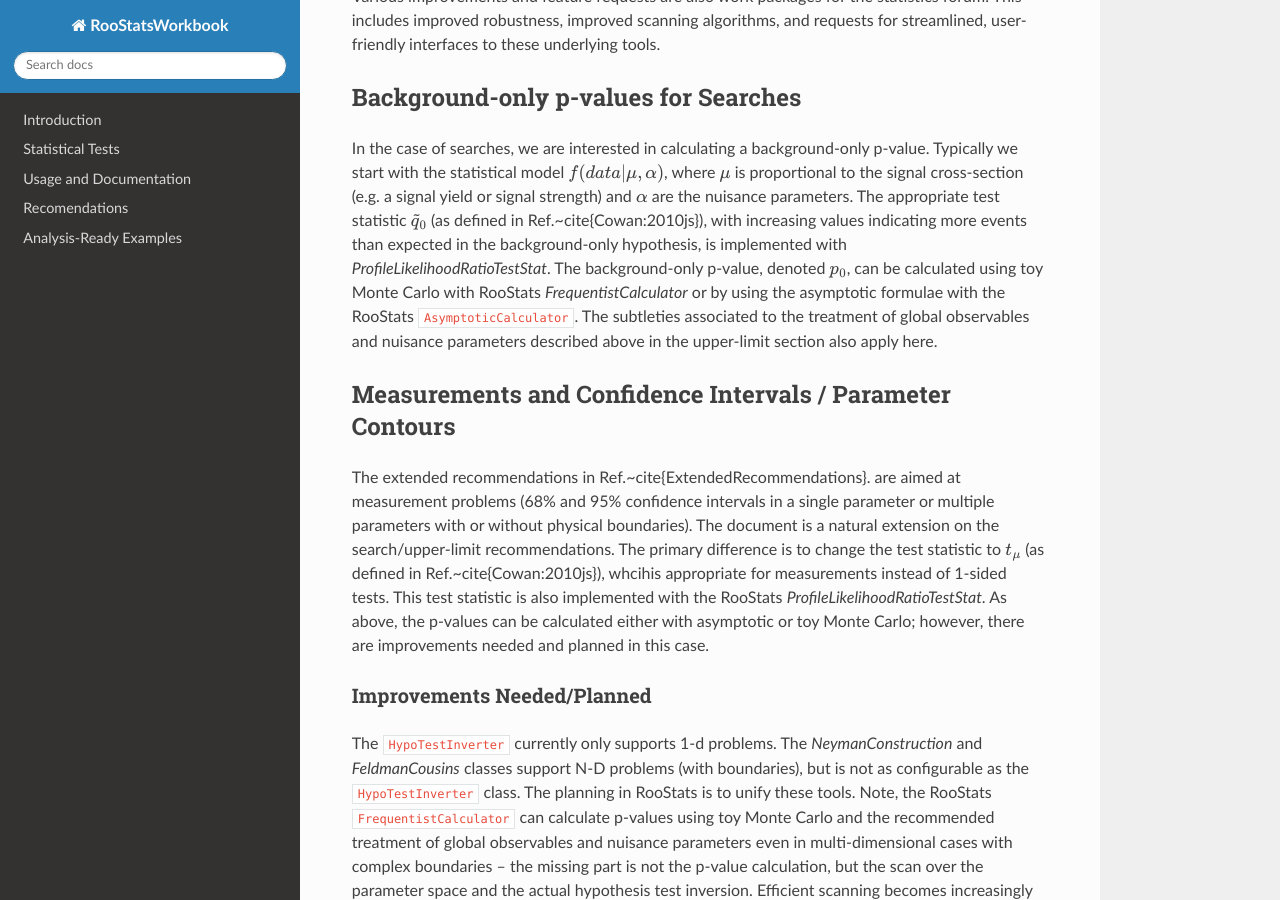
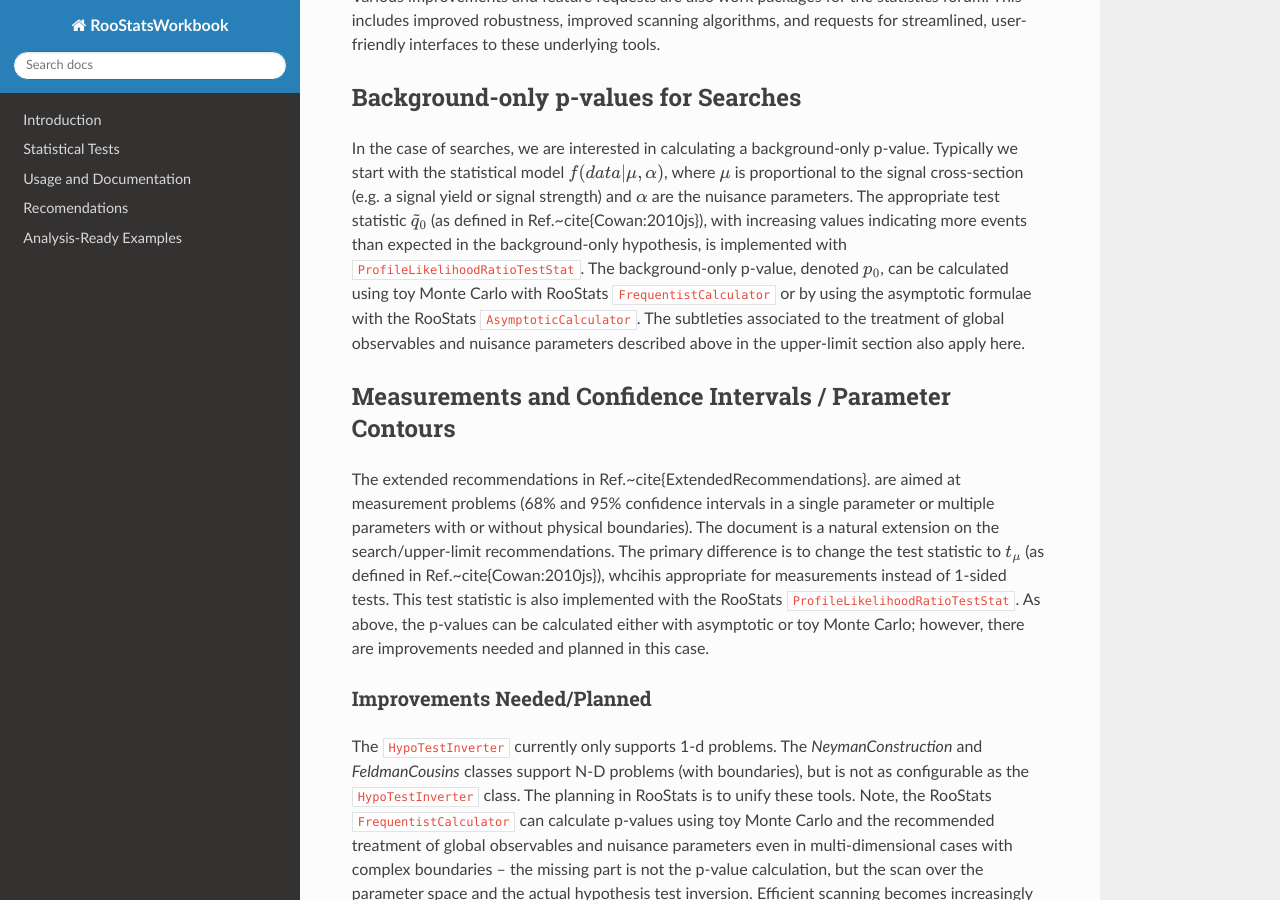
Before and after one commit to roofit-dev/RooStatsWorkbook, a Sphinx documentation site: the page built from docs/source/docs-freq1.rst, in a window 1280 px wide and 900 px high, scrolled down 1230 px. Built offline with Sphinx 7.4.7 and the Read the Docs theme 2.0.0, drawn with Linux system fonts in a browser that asks for light colours.

Commit message:
minor highlighting fixes

```diff
--- a/docs/source/docs-freq1.rst
+++ b/docs/source/docs-freq1.rst
@@ -25,13 +25,13 @@ Various improvements and feature requests  are also work packages for the statis
 Background-only p-values for Searches
 -------------------------------------
 
-In the case of searches, we are interested in calculating a background-only p-value. Typically we start with the statistical model :math:`f(data | \mu, \alpha)`, where :math:`\mu` is proportional to the signal cross-section (e.g. a signal yield or signal strength) and :math:`\alpha` are the nuisance parameters. The appropriate test statistic :math:`\tilde{q}_0`  (as defined in Ref.~\cite{Cowan:2010js}), with increasing values indicating more events than expected in the background-only hypothesis, is implemented with `ProfileLikelihoodRatioTestStat`.  The background-only p-value, denoted :math:`p_0`, can be calculated using toy Monte Carlo with RooStats `FrequentistCalculator` or by using the asymptotic formulae with the RooStats ``AsymptoticCalculator``.
+In the case of searches, we are interested in calculating a background-only p-value. Typically we start with the statistical model :math:`f(data | \mu, \alpha)`, where :math:`\mu` is proportional to the signal cross-section (e.g. a signal yield or signal strength) and :math:`\alpha` are the nuisance parameters. The appropriate test statistic :math:`\tilde{q}_0`  (as defined in Ref.~\cite{Cowan:2010js}), with increasing values indicating more events than expected in the background-only hypothesis, is implemented with ``ProfileLikelihoodRatioTestStat``.  The background-only p-value, denoted :math:`p_0`, can be calculated using toy Monte Carlo with RooStats ``FrequentistCalculator`` or by using the asymptotic formulae with the RooStats ``AsymptoticCalculator``.
 The subtleties associated to the treatment of global observables and nuisance parameters described above in the upper-limit section also apply here.
 
 Measurements and Confidence Intervals / Parameter Contours
 ----------------------------------------------------------
 
-The extended recommendations in Ref.~\cite{ExtendedRecommendations}. are aimed at measurement problems (68\% and 95\% confidence intervals in a single parameter or multiple parameters with or without physical boundaries). The document is a natural extension on the search/upper-limit recommendations. The primary difference is to change the test statistic to :math:`t_\mu`  (as defined in Ref.~\cite{Cowan:2010js}), whcihis appropriate for measurements instead of 1-sided tests. This test statistic is also implemented with the RooStats `ProfileLikelihoodRatioTestStat`.  As above, the p-values can be calculated either with asymptotic or toy Monte Carlo; however, there are improvements needed and planned in this case.
+The extended recommendations in Ref.~\cite{ExtendedRecommendations}. are aimed at measurement problems (68\% and 95\% confidence intervals in a single parameter or multiple parameters with or without physical boundaries). The document is a natural extension on the search/upper-limit recommendations. The primary difference is to change the test statistic to :math:`t_\mu`  (as defined in Ref.~\cite{Cowan:2010js}), whcihis appropriate for measurements instead of 1-sided tests. This test statistic is also implemented with the RooStats ``ProfileLikelihoodRatioTestStat``.  As above, the p-values can be calculated either with asymptotic or toy Monte Carlo; however, there are improvements needed and planned in this case.
 
 
 Improvements Needed/Planned
@@ -40,9 +40,9 @@ Improvements Needed/Planned
 
 The ``HypoTestInverter`` currently only supports 1-d problems. The `NeymanConstruction` and `FeldmanCousins` classes support N-D problems (with boundaries), but is not as configurable as the ``HypoTestInverter`` class. The planning in RooStats is to unify these tools.  Note, the RooStats ``FrequentistCalculator`` can calculate p-values using toy Monte Carlo and the recommended treatment of global observables and nuisance parameters even in multi-dimensional cases with complex boundaries -- the missing part is not the p-value calculation, but the scan over the parameter space and the actual hypothesis test inversion. Efficient scanning becomes increasingly important for multidimensional problems.
 
-The `HypoTestInverter` can also be configured to use the `AsymptoticCalculator` to calculate p-values more quickly. The `AsymptoticCalculator` only has the 1-d case with a lower-boundary implemented. The 1-d case with upper- and lower-boundaries has been worked out~\cite{Cowan:2012se} and should be implemented as well.
+The ``HypoTestInverter`` can also be configured to use the ``AsymptoticCalculator`` to calculate p-values more quickly. The ``AsymptoticCalculator`` only has the 1-d case with a lower-boundary implemented. The 1-d case with upper- and lower-boundaries has been worked out~\cite{Cowan:2012se} and should be implemented as well.
 
-For multi-dimensional problems, p-value based on toy MC can become quite time consuming. In many cases the asymptotic approach is sufficiently accurate and much faster. The presence of boundaries modifies the asymptotic distributions; however, in general this depends on the shape of the boundary which means there will be no general formulae. It is possible that one can find a formulae for the asymptotic distribution for simple boundaries (e.g. or :math:`\mu_1>0`, :math:`\mu_2>0`, or :math:`\mu_1>0 \&\& \mu_2>0` ). Neglecting these modifications to the boundary leads to over-coverage and some protection to the sensitivity problem near the boundary similar to CLs, thus the current recommendations are to use the uncorrected :math:`\chi^2_n` distribution and make this clear in the text of the paper. Thus, the tools needed for the asymptotic procedure for this non-calibrated procedure are already in place with RooStats `ProfileLikelihoodRatioTestStat` and the standard :math:`\chi^2_n` cutoffs for 68\% and 95\% confidence intervals (and have been used in recent Higgs property papers).
+For multi-dimensional problems, p-value based on toy MC can become quite time consuming. In many cases the asymptotic approach is sufficiently accurate and much faster. The presence of boundaries modifies the asymptotic distributions; however, in general this depends on the shape of the boundary which means there will be no general formulae. It is possible that one can find a formulae for the asymptotic distribution for simple boundaries (e.g. or :math:`\mu_1>0`, :math:`\mu_2>0`, or :math:`\mu_1>0 \&\& \mu_2>0` ). Neglecting these modifications to the boundary leads to over-coverage and some protection to the sensitivity problem near the boundary similar to CLs, thus the current recommendations are to use the uncorrected :math:`\chi^2_n` distribution and make this clear in the text of the paper. Thus, the tools needed for the asymptotic procedure for this non-calibrated procedure are already in place with RooStats ``ProfileLikelihoodRatioTestStat`` and the standard :math:`\chi^2_n` cutoffs for 68\% and 95\% confidence intervals (and have been used in recent Higgs property papers).
 
 Diagnostics are important for all statistical methods, particularly for complicated problems.
 There are a number tools that have been developed that are in use by the physics groups,
```
